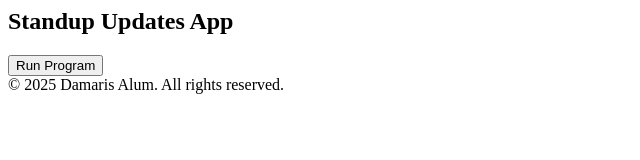
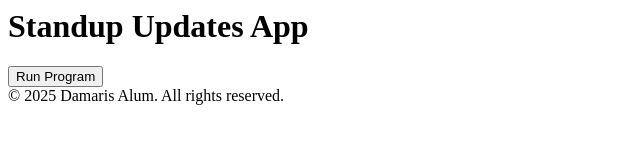
Before and after one commit to Alumsdesigns/standup-updates-app, a website: page views/index.html in a window 1280 px wide. Shown: the whole page, without its empty margins (0-640 px from the left). Drawn offline with Linux system fonts and the light colour scheme.

Commit message:
fix: update h1 in view to fix ally wave error

```diff
--- a/views/index.html
+++ b/views/index.html
@@ -1,6 +1,6 @@
 <body>
     <header class="app-header">
-        <h2 class="header-text">Standup Updates App</h2>
+        <h1 class="header-text">Standup Updates App</h1>
         <button class="restart-button" onclick="window.location.reload()" aria-label="Run the Standup Updates program">
             Run Program
         </button>
```
